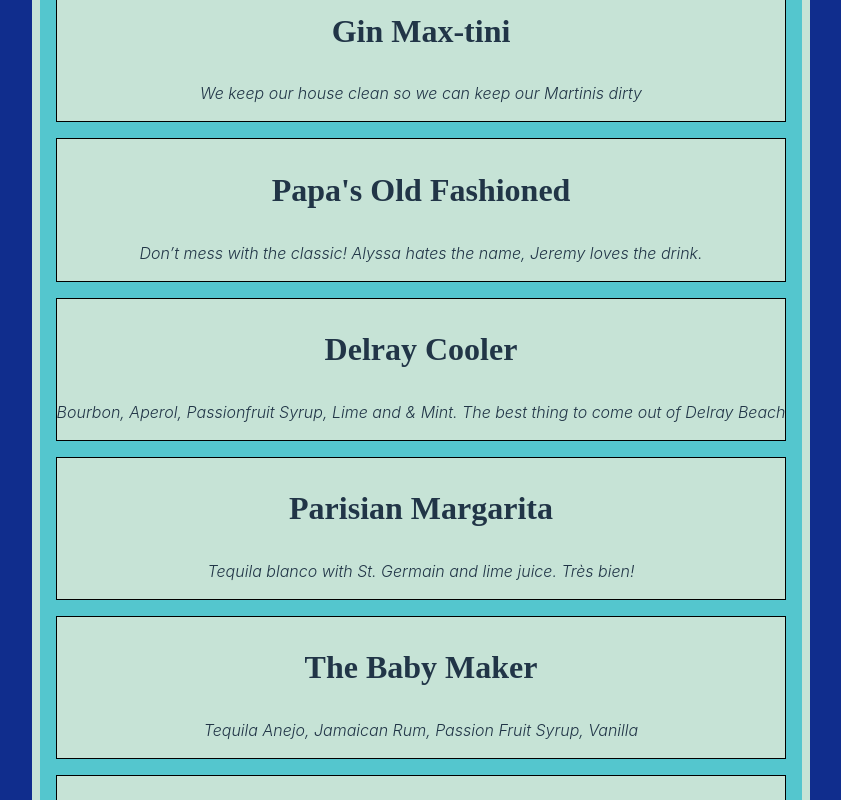
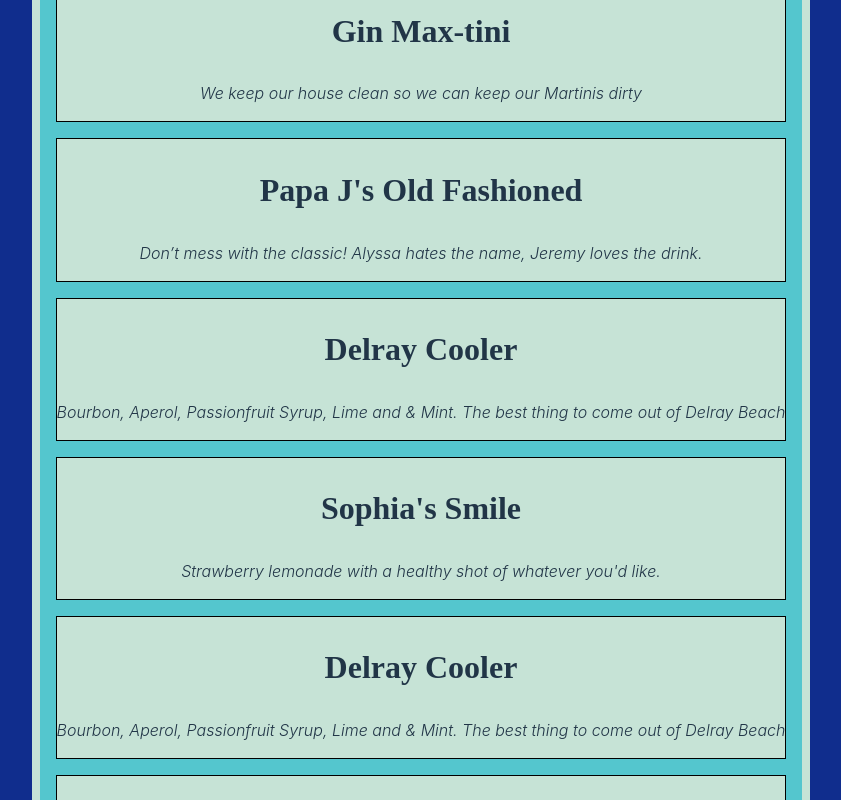
Before and after one commit to taubman33/drink-menu, a React (Vite) app in the folder drink-menu/: page / in a window 1280 px wide. Shown: the part 414-1214 px from the top of the page, without its empty margins (219-1060 px from the left). Built offline with nearby package versions, Linux system fonts and the light colour scheme.

Commit message:
Update Main.jsx

```diff
--- a/drink-menu/src/components/Main.jsx
+++ b/drink-menu/src/components/Main.jsx
@@ -11,7 +11,12 @@ const Main = () => {
       description: "We keep our house clean so we can keep our Martinis dirty",
     },
 
-    { title: "Papa's Old Fashioned", description: "Don’t mess with the classic! Alyssa hates the name, Jeremy loves the drink." },
+    { title: "Papa J's Old Fashioned", description: "Don’t mess with the classic! Alyssa hates the name, Jeremy loves the drink." },
+    {
+      title: "Delray Cooler",
+      description: "Bourbon, Aperol, Passionfruit Syrup, Lime and & Mint. The best thing to come out of Delray Beach",
+    },
+    { title: "Sophia's Smile", description: "Strawberry lemonade with a healthy shot of whatever you'd like." },
     {
       title: "Delray Cooler",
       description: "Bourbon, Aperol, Passionfruit Syrup, Lime and & Mint. The best thing to come out of Delray Beach",
```
